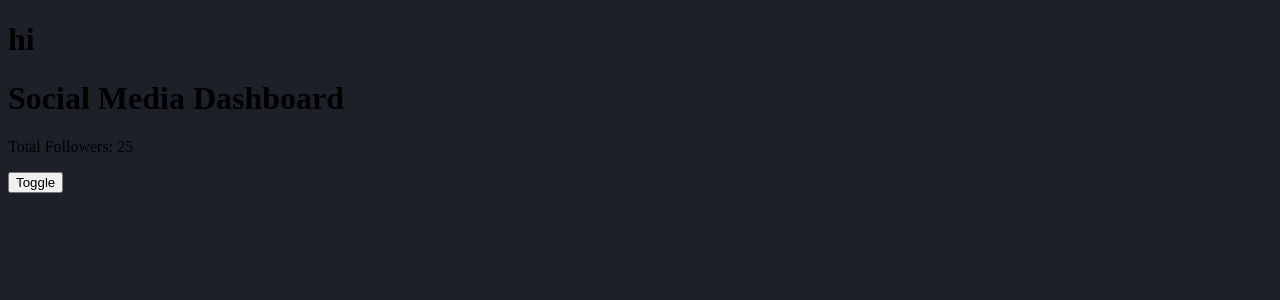
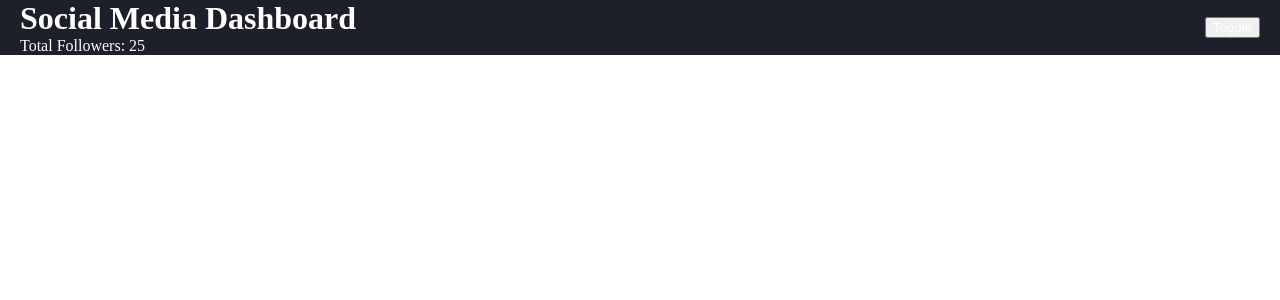
Before and after one commit to sam-621/Social-media-dashboard, a React (Create React App) app: page / in a window 1280 px wide. Shown: the top 300 px of the page. Built offline with nearby package versions, Linux system fonts and the light colour scheme.

Commit message:
DarkMode component created

```diff
--- a/src/Containers/DashBoard.jsx
+++ b/src/Containers/DashBoard.jsx
@@ -1,14 +1,16 @@
 import React from 'react';
+import '../Styles/dashBoard.css'
 
 const DashBoard = (props) => {
+    const { changeThemeColor, colorTheme } = props;
     return(
-        <div className="DarkMode-Container">
+        <div className="DarkMode-Container" id={colorTheme ? 'whiteMode' : 'darkMode'}>
             <div>
                 <h1>Social Media Dashboard</h1>
                 <p>Total Followers: 25</p>
             </div>
-            <div>
-                <button onClick={props.changeThemeColor}>Toggle</button>
+            <div className="switcher">
+                <button onClick={changeThemeColor}>Toggle</button>
             </div>
         </div>
     );
--- a/src/Styles/app.css
+++ b/src/Styles/app.css
@@ -1,4 +1,12 @@
 body{
-    background-color: #1d2029;;
+    margin: 0;
+    padding: 0;
+}
 
+.WhiteMode{
+    background-color: white;
 }
+
+.BlackMode{
+    background-color: #1d2029;
+}
--- /dev/null
+++ b/src/Styles/dashBoard.css
@@ -0,0 +1,25 @@
+*{
+    color: white;
+}
+#whiteMode{
+    background-color: #1d2029;
+}
+
+#darkMode{
+    background-color: white;
+}
+
+h1, p{
+    margin: 0;
+}
+.DarkMode-Container{
+    display: flex;
+    justify-content: space-between;
+}
+.DarkMode-Container div{
+    margin: 0 20px;
+}
+.switcher{
+    height: 100%;
+    align-self: center;
+}
--- a/src/pages/App.jsx
+++ b/src/pages/App.jsx
@@ -8,7 +8,6 @@ class App extends React.Component {
         super(props);
         this.state = {
             colorTheme: true, //true = whiteMode. False = DarkMode.
-            comeText: 'hi'
         }
         this.switcher = this.switcher.bind(this);
     }
@@ -21,11 +20,9 @@ class App extends React.Component {
     }
 
     render() {
-        const { comeText } = this.state
         return(
             <>
-                <h1>{comeText}</h1>
-                <Dashboard changeThemeColor={this.switcher} />
+                <Dashboard changeThemeColor={this.switcher} colorTheme={this.state.colorTheme} />
             </>
         );
     }
```
